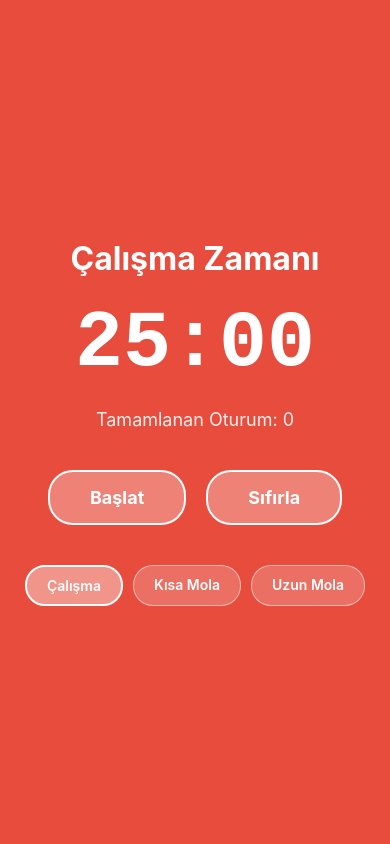
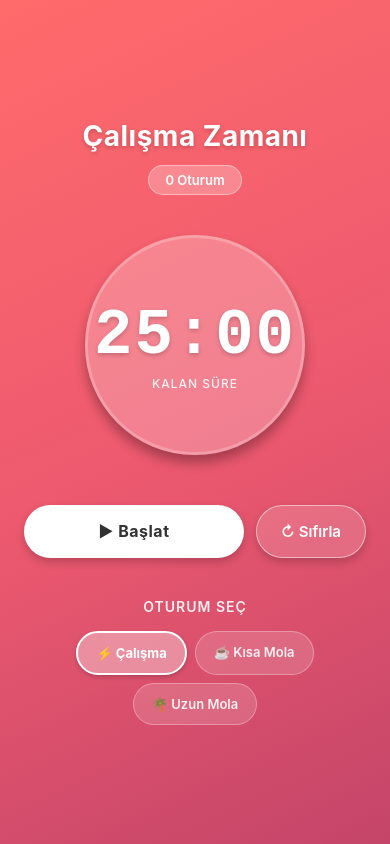
Before and after one commit to MUSTAFAALPERENAKCA/pomodoroUygulamas-, a React Native app: screen / in a window 390 px wide. Built offline with nearby package versions, Linux system fonts and the light colour scheme.

Commit message:
UI güzelleştirildi

```diff
--- a/App.js
+++ b/App.js
@@ -6,8 +6,10 @@ import {
   TouchableOpacity,
   Alert,
   Vibration,
+  Dimensions,
 } from 'react-native';
 import { StatusBar } from 'expo-status-bar';
+import { LinearGradient } from 'expo-linear-gradient';
 
 const WORK_TIME = 25 * 60; // 25 minutes in seconds
 const SHORT_BREAK = 5 * 60; // 5 minutes in seconds
@@ -107,44 +109,104 @@ export default function App() {
     }
   };
 
-  const getBackgroundColor = () => {
+  const getGradientColors = () => {
     switch (sessionType) {
       case 'work':
-        return '#e74c3c';
+        return ['#ff6b6b', '#ee5a6f', '#c44569'];
       case 'shortBreak':
-        return '#3498db';
+        return ['#4ecdc4', '#44a3a3', '#2d8a82'];
       case 'longBreak':
-        return '#2ecc71';
+        return ['#95e1d3', '#6bcf9f', '#4ecdc4'];
       default:
-        return '#e74c3c';
+        return ['#ff6b6b', '#ee5a6f', '#c44569'];
     }
   };
 
+  const getProgress = () => {
+    let totalTime;
+    switch (sessionType) {
+      case 'work':
+        totalTime = WORK_TIME;
+        break;
+      case 'shortBreak':
+        totalTime = SHORT_BREAK;
+        break;
+      case 'longBreak':
+        totalTime = LONG_BREAK;
+        break;
+      default:
+        totalTime = WORK_TIME;
+    }
+    return ((totalTime - timeLeft) / totalTime) * 100;
+  };
+
+  const progress = getProgress();
+  const gradientColors = getGradientColors();
+
   return (
-    <View style={[styles.container, { backgroundColor: getBackgroundColor() }]}>
+    <LinearGradient
+      colors={gradientColors}
+      style={styles.container}
+      start={{ x: 0, y: 0 }}
+      end={{ x: 1, y: 1 }}
+    >
       <StatusBar style="light" />
       <View style={styles.content}>
+        <View style={styles.header}>
           <Text style={styles.title}>{getSessionTitle()}</Text>
+          <View style={styles.sessionBadge}>
+            <Text style={styles.sessionBadgeText}>
+              {sessionCount} Oturum
+            </Text>
+          </View>
+        </View>
+
+        <View style={styles.timerContainer}>
+          <View style={styles.progressRing}>
+            <View
+              style={[
+                styles.progressFill,
+                {
+                  height: `${progress}%`,
+                },
+              ]}
+            />
+          </View>
+          <View style={styles.timerContent}>
             <Text style={styles.timer}>{formatTime(timeLeft)}</Text>
-        <Text style={styles.sessionInfo}>
-          Tamamlanan Oturum: {sessionCount}
-        </Text>
+            <Text style={styles.timerLabel}>Kalan Süre</Text>
+          </View>
+        </View>
 
         <View style={styles.buttonContainer}>
           {!isRunning ? (
-            <TouchableOpacity style={styles.button} onPress={startTimer}>
-              <Text style={styles.buttonText}>Başlat</Text>
+            <TouchableOpacity
+              style={[styles.button, styles.primaryButton]}
+              onPress={startTimer}
+              activeOpacity={0.8}
+            >
+              <Text style={styles.primaryButtonText}>▶ Başlat</Text>
             </TouchableOpacity>
           ) : (
-            <TouchableOpacity style={styles.button} onPress={pauseTimer}>
-              <Text style={styles.buttonText}>Duraklat</Text>
+            <TouchableOpacity
+              style={[styles.button, styles.secondaryButton]}
+              onPress={pauseTimer}
+              activeOpacity={0.8}
+            >
+              <Text style={styles.secondaryButtonText}>⏸ Duraklat</Text>
             </TouchableOpacity>
           )}
-          <TouchableOpacity style={styles.button} onPress={resetTimer}>
-            <Text style={styles.buttonText}>Sıfırla</Text>
+          <TouchableOpacity
+            style={[styles.button, styles.resetButton]}
+            onPress={resetTimer}
+            activeOpacity={0.8}
+          >
+            <Text style={styles.resetButtonText}>↻ Sıfırla</Text>
           </TouchableOpacity>
         </View>
 
+        <View style={styles.sessionButtonsContainer}>
+          <Text style={styles.sessionButtonsTitle}>Oturum Seç</Text>
           <View style={styles.sessionButtons}>
             <TouchableOpacity
               style={[
@@ -157,8 +219,16 @@ export default function App() {
                   setTimeLeft(WORK_TIME);
                 }
               }}
+              activeOpacity={0.7}
             >
-            <Text style={styles.sessionButtonText}>Çalışma</Text>
+              <Text
+                style={[
+                  styles.sessionButtonText,
+                  sessionType === 'work' && styles.activeSessionButtonText,
+                ]}
+              >
+                ⚡ Çalışma
+              </Text>
             </TouchableOpacity>
             <TouchableOpacity
               style={[
@@ -171,8 +241,16 @@ export default function App() {
                   setTimeLeft(SHORT_BREAK);
                 }
               }}
+              activeOpacity={0.7}
             >
-            <Text style={styles.sessionButtonText}>Kısa Mola</Text>
+              <Text
+                style={[
+                  styles.sessionButtonText,
+                  sessionType === 'shortBreak' && styles.activeSessionButtonText,
+                ]}
+              >
+                ☕ Kısa Mola
+              </Text>
             </TouchableOpacity>
             <TouchableOpacity
               style={[
@@ -185,14 +263,25 @@ export default function App() {
                   setTimeLeft(LONG_BREAK);
                 }
               }}
+              activeOpacity={0.7}
             >
-            <Text style={styles.sessionButtonText}>Uzun Mola</Text>
+              <Text
+                style={[
+                  styles.sessionButtonText,
+                  sessionType === 'longBreak' && styles.activeSessionButtonText,
+                ]}
+              >
+                🌴 Uzun Mola
+              </Text>
             </TouchableOpacity>
           </View>
         </View>
       </View>
+    </LinearGradient>
   );
 }
+
+const { width } = Dimensions.get('window');
 
 const styles = StyleSheet.create({
   container: {
@@ -202,68 +291,194 @@ const styles = StyleSheet.create({
   },
   content: {
     alignItems: 'center',
-    padding: 20,
+    padding: 24,
+    width: '100%',
+    maxWidth: 400,
+  },
+  header: {
+    alignItems: 'center',
+    marginBottom: 40,
+    width: '100%',
   },
   title: {
-    fontSize: 32,
-    fontWeight: 'bold',
+    fontSize: 28,
+    fontWeight: '700',
     color: '#fff',
-    marginBottom: 20,
     textAlign: 'center',
+    marginBottom: 12,
+    textShadowColor: 'rgba(0, 0, 0, 0.2)',
+    textShadowOffset: { width: 0, height: 2 },
+    textShadowRadius: 4,
+    letterSpacing: 0.5,
+  },
+  sessionBadge: {
+    backgroundColor: 'rgba(255, 255, 255, 0.25)',
+    paddingHorizontal: 16,
+    paddingVertical: 6,
+    borderRadius: 20,
+    borderWidth: 1,
+    borderColor: 'rgba(255, 255, 255, 0.4)',
+  },
+  sessionBadgeText: {
+    color: '#fff',
+    fontSize: 13,
+    fontWeight: '600',
+  },
+  timerContainer: {
+    width: 220,
+    height: 220,
+    borderRadius: 110,
+    backgroundColor: 'rgba(255, 255, 255, 0.15)',
+    justifyContent: 'center',
+    alignItems: 'center',
+    marginBottom: 50,
+    overflow: 'hidden',
+    borderWidth: 3,
+    borderColor: 'rgba(255, 255, 255, 0.3)',
+    shadowColor: '#000',
+    shadowOffset: { width: 0, height: 8 },
+    shadowOpacity: 0.3,
+    shadowRadius: 12,
+    elevation: 8,
+  },
+  progressRing: {
+    position: 'absolute',
+    width: '100%',
+    height: '100%',
+    bottom: 0,
+    left: 0,
+    right: 0,
+    backgroundColor: 'rgba(255, 255, 255, 0.1)',
+  },
+  progressFill: {
+    position: 'absolute',
+    bottom: 0,
+    width: '100%',
+    backgroundColor: 'rgba(255, 255, 255, 0.25)',
+    borderTopLeftRadius: 110,
+    borderTopRightRadius: 110,
+  },
+  timerContent: {
+    alignItems: 'center',
+    zIndex: 1,
   },
   timer: {
-    fontSize: 80,
-    fontWeight: 'bold',
+    fontSize: 64,
+    fontWeight: '700',
     color: '#fff',
-    marginBottom: 20,
     fontFamily: 'monospace',
+    textShadowColor: 'rgba(0, 0, 0, 0.2)',
+    textShadowOffset: { width: 0, height: 2 },
+    textShadowRadius: 4,
+    letterSpacing: 2,
   },
-  sessionInfo: {
-    fontSize: 18,
-    color: '#fff',
-    marginBottom: 40,
-    opacity: 0.9,
+  timerLabel: {
+    fontSize: 12,
+    color: 'rgba(255, 255, 255, 0.9)',
+    marginTop: 4,
+    fontWeight: '500',
+    textTransform: 'uppercase',
+    letterSpacing: 1,
   },
   buttonContainer: {
     flexDirection: 'row',
-    gap: 20,
+    gap: 12,
     marginBottom: 40,
+    width: '100%',
+    justifyContent: 'center',
   },
   button: {
-    backgroundColor: 'rgba(255, 255, 255, 0.3)',
-    paddingHorizontal: 40,
-    paddingVertical: 15,
-    borderRadius: 25,
+    paddingHorizontal: 32,
+    paddingVertical: 16,
+    borderRadius: 30,
+    minWidth: 120,
+    alignItems: 'center',
+    shadowColor: '#000',
+    shadowOffset: { width: 0, height: 4 },
+    shadowOpacity: 0.2,
+    shadowRadius: 8,
+    elevation: 5,
+  },
+  primaryButton: {
+    backgroundColor: '#fff',
+    flex: 1,
+  },
+  primaryButtonText: {
+    color: '#333',
+    fontSize: 16,
+    fontWeight: '700',
+    letterSpacing: 0.5,
+  },
+  secondaryButton: {
+    backgroundColor: 'rgba(255, 255, 255, 0.2)',
     borderWidth: 2,
     borderColor: '#fff',
+    flex: 1,
   },
-  buttonText: {
+  secondaryButtonText: {
     color: '#fff',
-    fontSize: 18,
-    fontWeight: 'bold',
+    fontSize: 16,
+    fontWeight: '700',
+    letterSpacing: 0.5,
+  },
+  resetButton: {
+    backgroundColor: 'rgba(255, 255, 255, 0.15)',
+    borderWidth: 1.5,
+    borderColor: 'rgba(255, 255, 255, 0.5)',
+    paddingHorizontal: 24,
+    minWidth: 100,
+  },
+  resetButtonText: {
+    color: '#fff',
+    fontSize: 15,
+    fontWeight: '600',
+  },
+  sessionButtonsContainer: {
+    width: '100%',
+    alignItems: 'center',
+  },
+  sessionButtonsTitle: {
+    fontSize: 14,
+    color: 'rgba(255, 255, 255, 0.9)',
+    marginBottom: 16,
+    fontWeight: '600',
+    textTransform: 'uppercase',
+    letterSpacing: 1,
   },
   sessionButtons: {
     flexDirection: 'row',
-    gap: 10,
+    gap: 8,
     flexWrap: 'wrap',
     justifyContent: 'center',
+    width: '100%',
   },
   sessionButton: {
-    backgroundColor: 'rgba(255, 255, 255, 0.2)',
-    paddingHorizontal: 20,
-    paddingVertical: 10,
-    borderRadius: 20,
-    borderWidth: 1,
-    borderColor: 'rgba(255, 255, 255, 0.5)',
+    backgroundColor: 'rgba(255, 255, 255, 0.15)',
+    paddingHorizontal: 18,
+    paddingVertical: 12,
+    borderRadius: 25,
+    borderWidth: 1.5,
+    borderColor: 'rgba(255, 255, 255, 0.3)',
+    minWidth: 100,
+    alignItems: 'center',
   },
   activeSessionButton: {
-    backgroundColor: 'rgba(255, 255, 255, 0.4)',
+    backgroundColor: 'rgba(255, 255, 255, 0.35)',
     borderColor: '#fff',
     borderWidth: 2,
+    shadowColor: '#000',
+    shadowOffset: { width: 0, height: 2 },
+    shadowOpacity: 0.2,
+    shadowRadius: 4,
+    elevation: 3,
   },
   sessionButtonText: {
-    color: '#fff',
-    fontSize: 14,
+    color: 'rgba(255, 255, 255, 0.9)',
+    fontSize: 13,
     fontWeight: '600',
   },
+  activeSessionButtonText: {
+    color: '#fff',
+    fontWeight: '700',
+  },
 });
--- a/package.json
+++ b/package.json
@@ -10,6 +10,7 @@
   },
   "dependencies": {
     "expo": "~49.0.0",
+    "expo-linear-gradient": "~12.3.0",
     "expo-status-bar": "~1.6.0",
     "react": "18.2.0",
     "react-native": "0.72.6",
```
Lines whose indentation alone changed are shown as unchanged.
